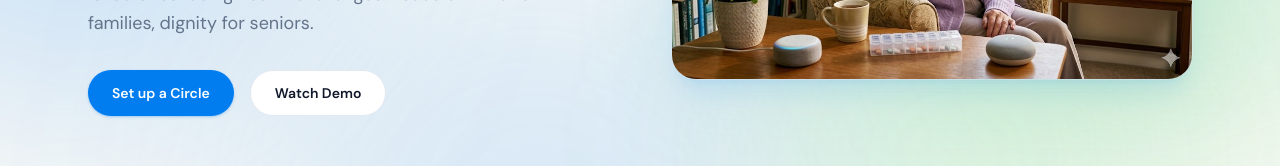
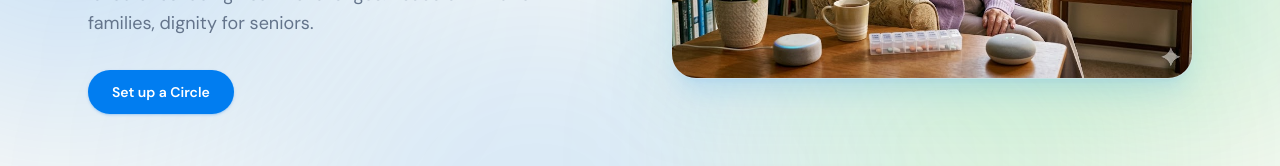
Before and after one commit to matiahasmasan/ClujHackathon2026, a React (Vite) app in the folder frontend/: page / in a window 1280 px wide. Shown: the part 441-607 px from the top of the page. Built offline with nearby package versions, Linux system fonts and the light colour scheme; no server answers.

Commit message:
quick commit

```diff
--- a/frontend/src/components/landing/Hero.jsx
+++ b/frontend/src/components/landing/Hero.jsx
@@ -25,10 +25,7 @@ export default function Hero() {
           </p>
 
           <div className="flex flex-col gap-3 pt-1 sm:flex-row sm:flex-wrap sm:gap-4 sm:pt-2">
-            <Button className="w-full sm:w-auto">Set up a Circle</Button>
-            <Button variant="outline" className="w-full sm:w-auto">
-              Watch Demo
-            </Button>
+            <Button to="/login" className="w-full sm:w-auto">Set up a Circle</Button>
           </div>
         </div>
 
```
